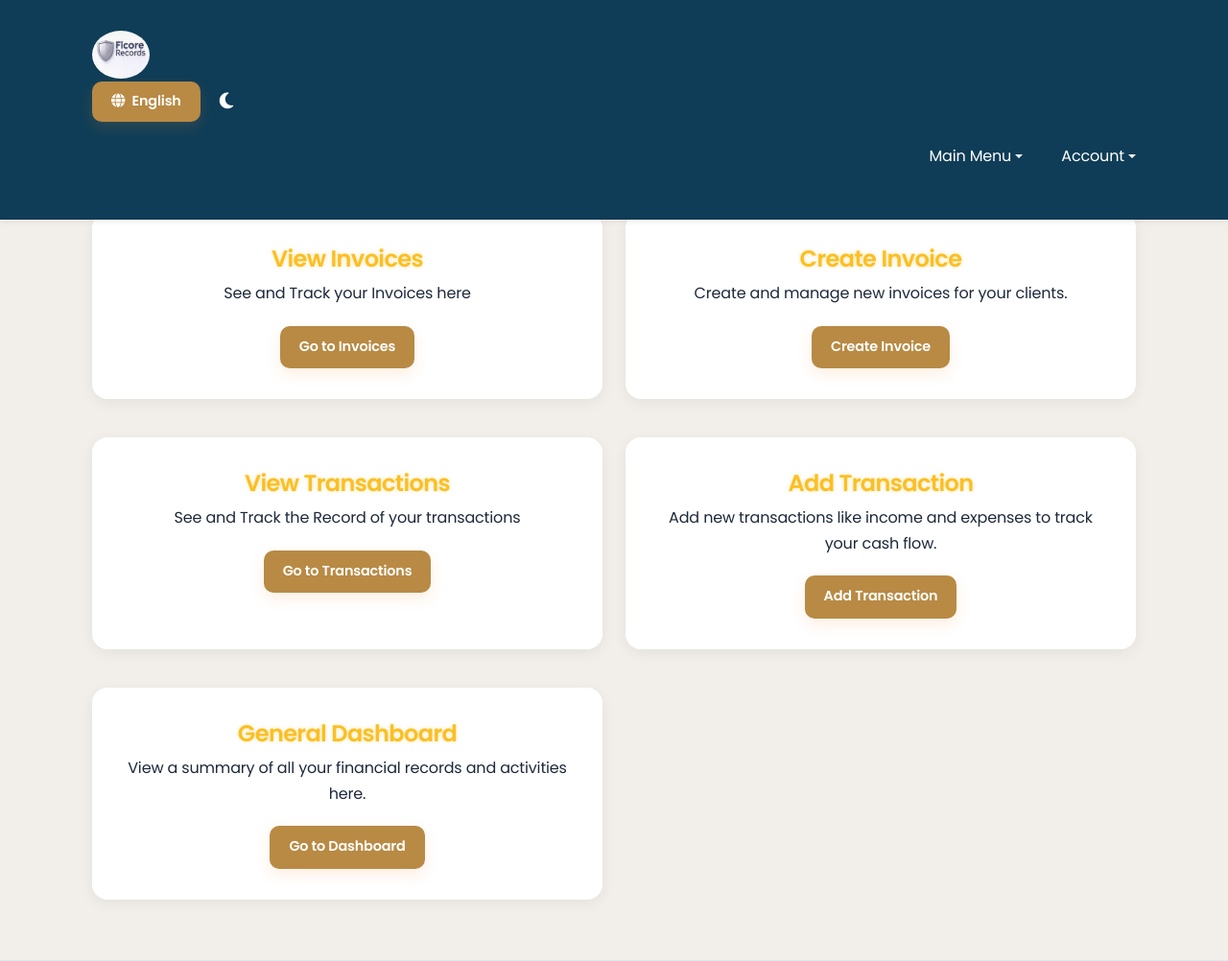
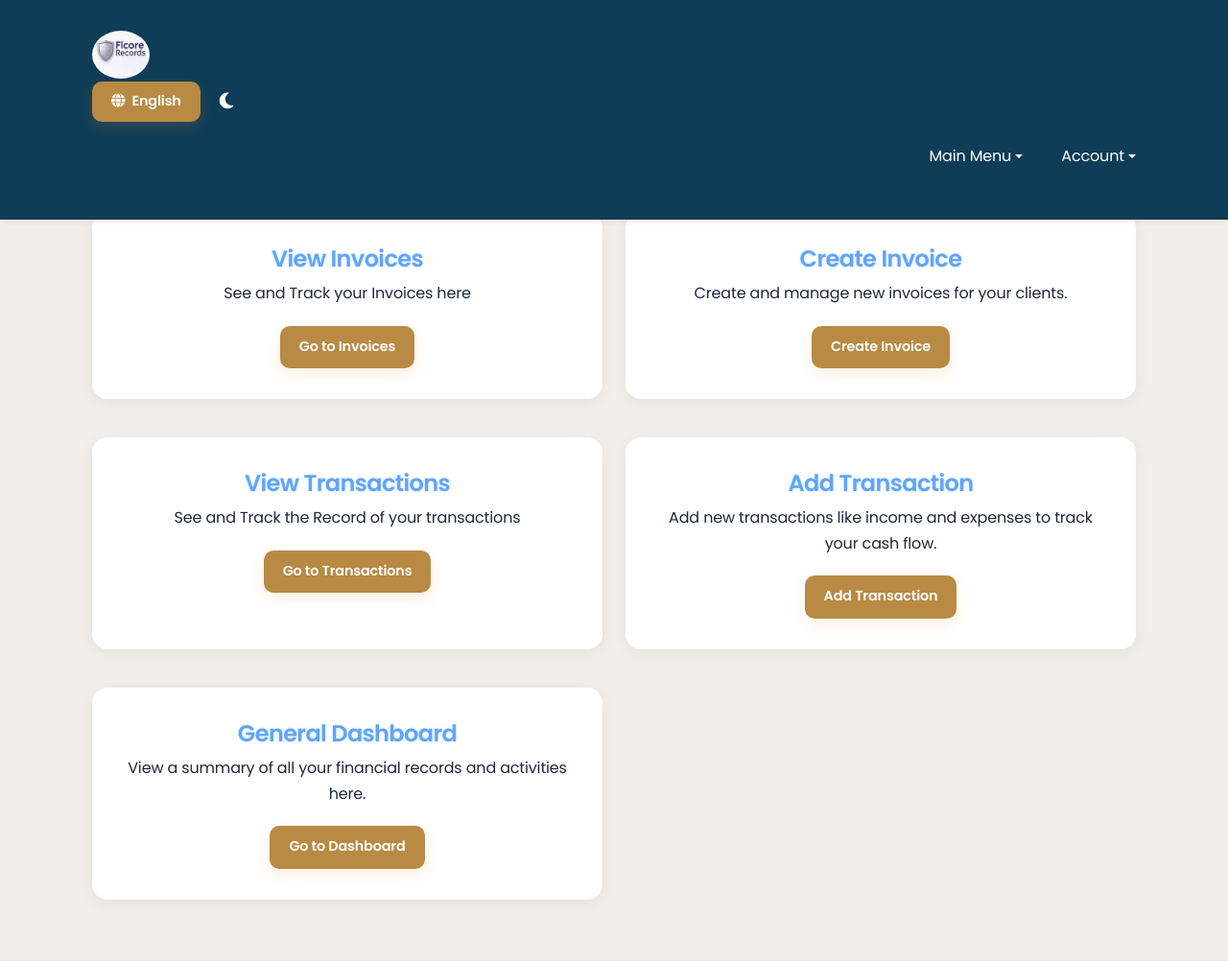
Before and after one commit to Warpiiv/ficore-accounting, a Flask app: page / in a window 1280 px wide. Shown: the top 1002 px of the page at 96% size. Run offline with Flask 2, Linux system fonts and the light colour scheme; some libraries are stand-ins or nearby versions.

Commit message:
Update styles.css

```diff
--- a/ficore-accounting/static/css/styles.css
+++ b/ficore-accounting/static/css/styles.css
@@ -687,11 +687,11 @@ a:hover {
 .card-title {
     font-size: 1.25rem;
     font-weight: 600;
-    color: #fbbf24;
+    color: #60a5fa;
     margin-bottom: 0.5rem;
     text-align: center;
     text-decoration: none;
-    text-shadow: 0 0 4px rgba(251, 191, 36, 0.4);
+    text-shadow: 0 0 3px rgba(96, 165, 250, 0.3);
 }
 
 .card-text {
```
